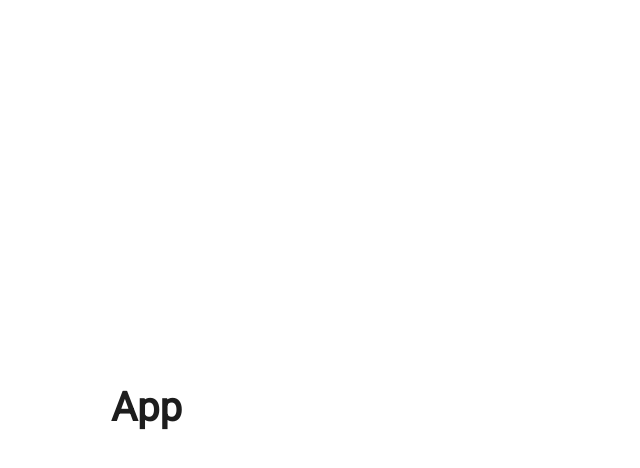
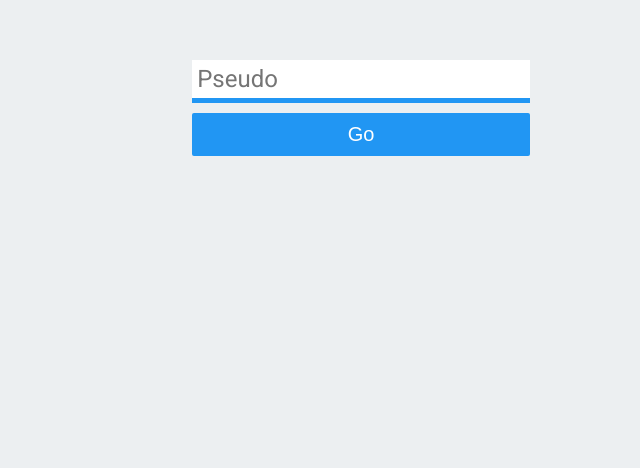
Before and after one commit to boubamg/chatBox-app, a React (Create React App) app: page / in a window 1280 px wide. Shown: the part 292-760 px from the top of the page, without its empty margins (279-919 px from the left). Built offline with nearby package versions, Linux system fonts and the light colour scheme.

Commit message:
adding react-router and component connexion

```diff
--- /dev/null
+++ b/src/components/Connexion.js
@@ -0,0 +1,20 @@
+import React, { Component } from 'react'
+
+    class Connexion extends Component {
+        render () {
+
+            return (
+               <div className="connexionBox">
+                   <form className="connexion" onSubmit={this.handleSubmit}>
+                       <input
+                       placeholder="Pseudo"
+                       type="text"
+                       required />
+                    <button type="submit">Go</button>
+                   </form>
+               </div>
+            )
+        }
+    }
+
+export default Connexion;
--- a/src/index.js
+++ b/src/index.js
@@ -2,10 +2,22 @@ import React from 'react';
 import ReactDOM from 'react-dom';
 import './index.css';
 import App from './App';
+import Connexion from './components/Connexion'
 import * as serviceWorker from './serviceWorker';
 
+import { BrowserRouter, Route, Switch } from 'react-router-dom'
+
+const Root = () => (
+  <BrowserRouter>
+    <Switch>
+      <Route exact path='/' component={Connexion} />
+      <Route  path='/pseudo/:pseudo' component={App} />
+    </Switch>
+  </BrowserRouter>
+)
+
 ReactDOM.render(
-    <App />, document.getElementById('root')
+    <Root />, document.getElementById('root')
 );
 
 // If you want your app to work offline and load faster, you can change
```
